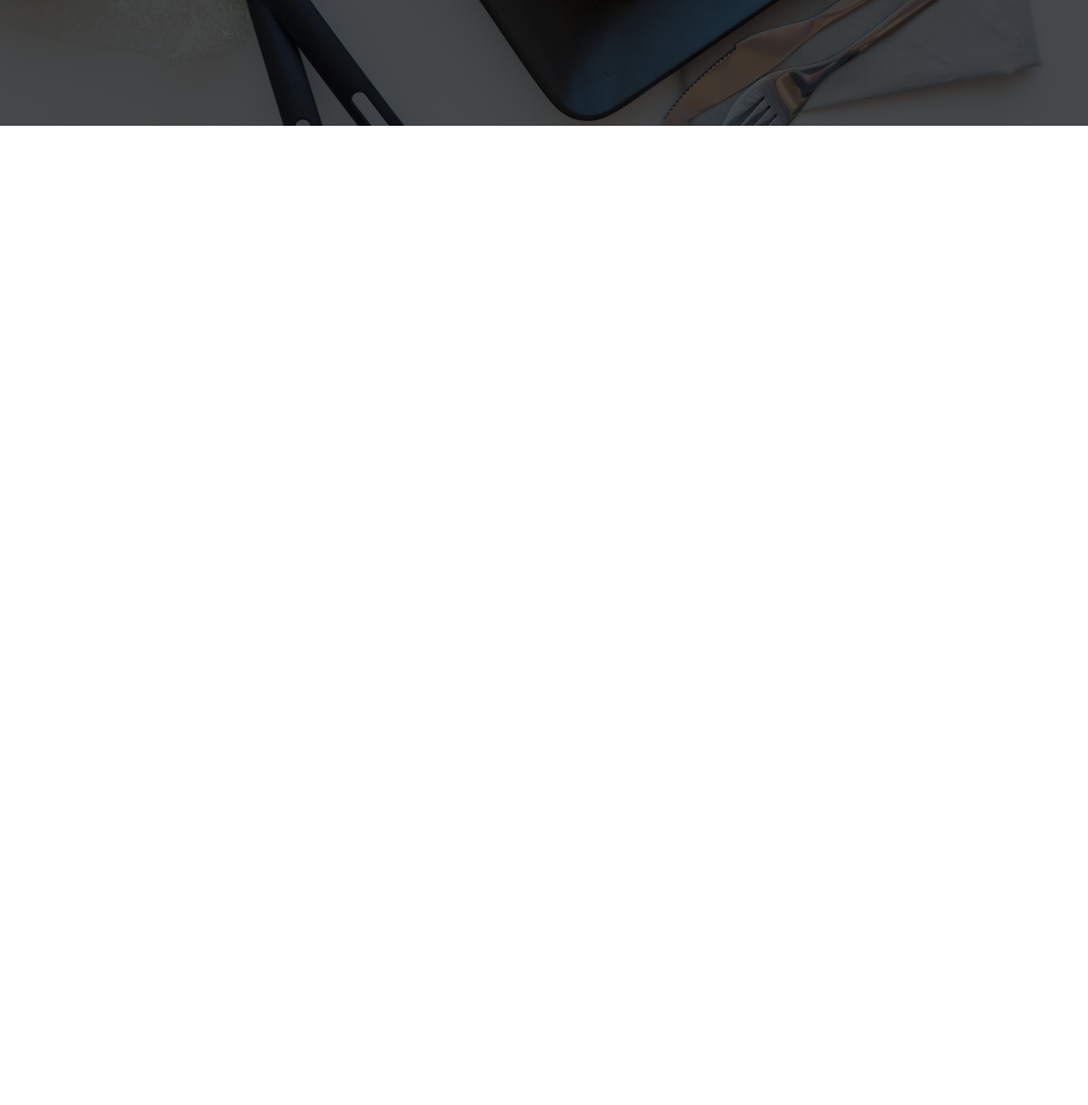
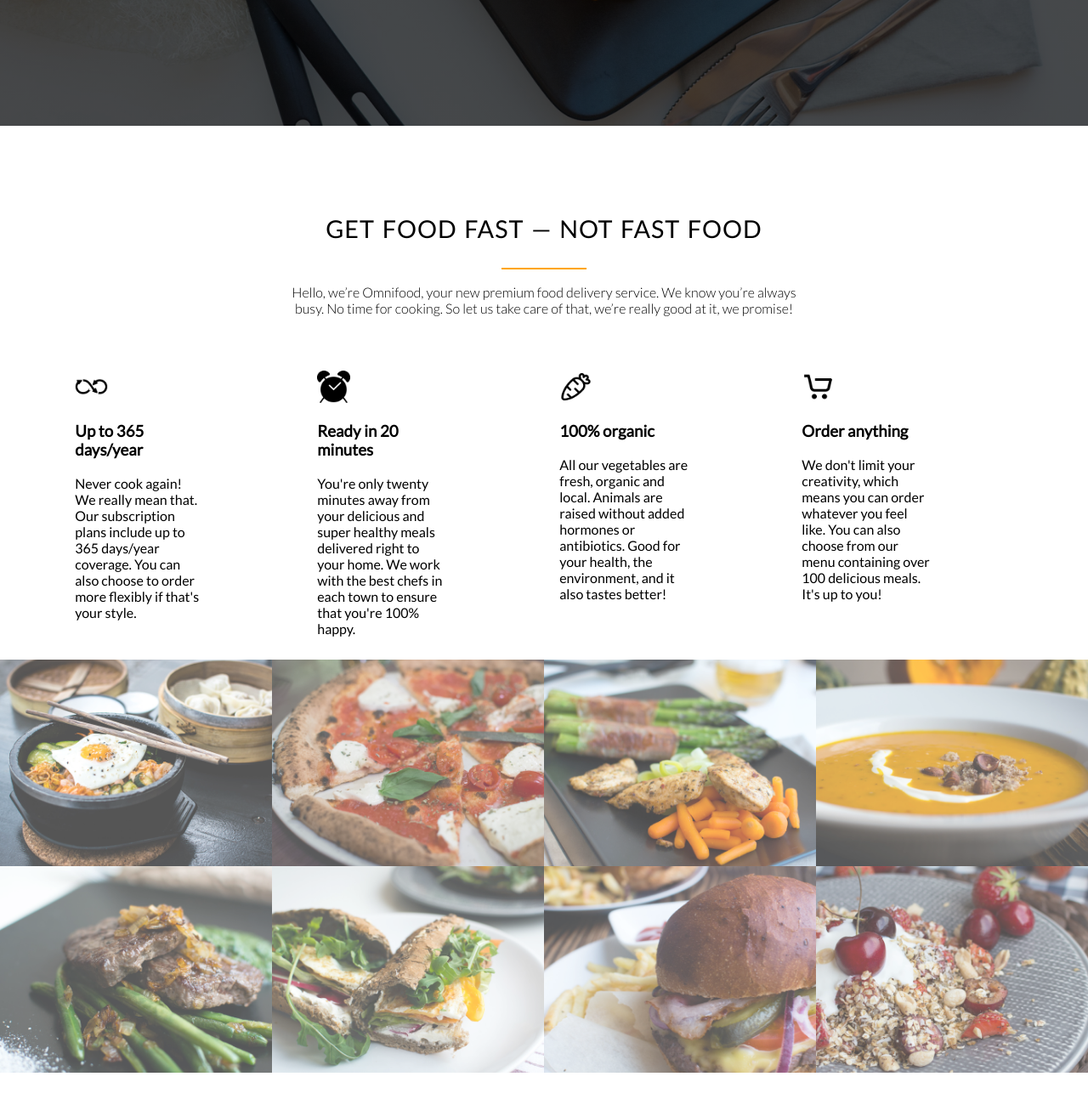
Before and after one commit to guienjoris/omnifood, a plain HTML site: page index.html in a window 1280 px wide. Shown: the part 662-1962 px from the top of the page at 85% size. Before the commit the page ends 810 px from the top, so only its background shows below. Drawn offline with Linux system fonts and the light colour scheme.

Commit message:
fini images

```diff
--- a/index.html
+++ b/index.html
@@ -12,19 +12,60 @@
         <img src="logo-white.png" alt="logo">
 
     <ul>
-        <li>foods delivery</li>
+        <li><a href="#block_un">foods delivery</a></li>
         <li>how it works</li>
         <li>our cities </li>
         <li>sign up</li>
     </ul></nav>
     </div>
-    <div class="header_box"><h1 class="header_text">Goodbye Junk food.<br>
+    <div class="header_box">
+        <h1 class="header_text">Goodbye Junk food.<br>
     Hello super healthy meals.</h1>
     <a href="#" class="button_hungry">I'm hungry</a>
     <a href="#" class="show">Show me more</a></div>
 
     </div>
     </header>
+    <section>
+    <div id="block_un">
+        <h2>Get food fast — not fast food</h2>
+        <div class="intersection"></div>
+        <p class=text_block_un>Hello, we’re Omnifood, your new premium food delivery service. We know you’re always <br>
+             busy. No time for cooking. So let us take care of that, we’re really good at it, we promise! </p>
+             <div class=box>
+        <div class="box_card">
+        <img src="./infini.png" alt="infini"><h3>Up to 365 days/year</h3><p>Never cook again! We really mean that. Our subscription plans include up to 365 days/year coverage. You can also choose to order more flexibly if that's your style. </p>
+        </div>
+        <div class="box_card">
+            <img src="./clock.png" alt="clock"><h3>Ready in 20 minutes</h3><p>You're only twenty minutes away from your delicious and super healthy meals delivered right to your home. We work with the best chefs in each town to ensure that you're 100% happy. </p>
+        </div>
+        <div class="box_card">
+            <img src="carrot.png" alt="carrot"><h3>100% organic</h3><p>All our vegetables are fresh, organic and local. Animals are raised without added hormones or antibiotics. Good for your health, the environment, and it also tastes better! </p>
+        </div>
+        <div class="box_card">
+            <img src="cart.png" alt="cart"><h3>Order anything</h3><p>We don't limit your creativity, which means you can order whatever you feel like. You can also choose from our menu containing over 100 delicious meals. It's up to you! </p>
+        </div>
+        </div>
+
+        <div class="box_photo">
+            <ul class="liste_photo">
+                <li><figure class="overflow"><img src="./1.jpg" alt="1"></figure></li>
+                <li><figure class="overflow"><img src="./2.jpg" alt="2"></figure></li>
+                <li><figure class="overflow"><img src="./3.jpg" alt="3"></figure></li>
+                <li><figure class="overflow"><img src="./4.jpg" alt="4"></figure></li>
+            </ul>
+            <ul class="liste_photo">
+                <li><figure class="overflow"><img src="./5.jpg" alt="5"></figure></li>
+                <li><figure class="overflow"><img src="./6.jpg" alt="6"></figure></li>
+                <li><figure class="overflow"><img src="./7.jpg" alt="7"></figure></li>
+                <li><figure class="overflow"><img src="./8.jpg" alt="8"></figure></li>
+            </ul>
+        </div>
+        </div>
+    </div>
+
+
+    </section>
 
 
 </body>
--- a/style.css
+++ b/style.css
@@ -1,6 +1,7 @@
 body{
    margin:0;
    font-family: 'Lato', 'ariel',sans-serif;
+   background-color:white;
 }
 
 header{
@@ -23,12 +24,41 @@ header{
     font-family: 'Lato', sans-serif;
 
 }
+header a{
+    text-decoration:none;
+    color:white;
+}
 nav{
     display:block;
     max-width:1140px;
     margin:0 auto;
 }
-ul{
+h2{
+    font-size: 180%;
+    word-spacing: 2px;
+    text-align: center;
+    margin-bottom: 30px;
+    letter-spacing: 1px;
+    text-transform: uppercase;
+    font-weight:normal;
+}
+.intersection{
+    width:100px;
+    height:2px;
+    background-color:orange;
+    left:50%;
+    transform: translate(-50%, -50%);
+    position:relative;
+}
+#block_un{
+    padding:80px 0;
+}
+.text_block_un{
+    text-align:center;
+    font-weight:350;
+    margin-bottom:30px;
+}
+header ul{
     display:inline-flex;
     float:right;
     justify-content: space-around;
@@ -39,13 +69,13 @@ ul{
     color:white;
 
 }
-li{
+header li{
     margin-left:40px;
     font-size:90%;
     color:white;
     padding:8px;
 }
-li:hover{
+header li:hover{
     border-bottom:3px solid orange;
 }
 
@@ -106,3 +136,64 @@ li:hover{
     background-color:orange;
     color:white;
 }
+.box{
+     width:1140px;
+     margin: 0 auto;
+     display:flex;
+}
+.box_card{
+    width:23.8%;
+    justify-content: center;
+
+    margin: 3% 10% 1% 1.6%;
+}
+.box_card img{
+    width:3vw;
+}
+.box_photo{
+    margin:0;
+    padding:0;
+    width:100%;
+
+}
+.liste_photo{
+    margin:0;
+    padding:0;
+    width:100%;
+    display:flex;
+
+
+}
+.overflow{
+    overflow:hidden;
+    width:100%;
+    color:black;
+    margin:0;
+    padding:0;
+    height:auto;
+    opacity:1;
+
+}
+
+.liste_photo img{
+
+    opacity: 0.7;
+    width: 100%;
+    height: auto;
+    -webkit-transform: scale(1.15);
+    -ms-transform: scale(1.15);
+    transform: scale(1.15);
+    -webkit-transition: opacity 0.5s, -webkit-transform 0.5s;
+    transition: opacity 0.5s, -webkit-transform 0.5s;
+    transition: transform 0.5s, opacity 0.5s;
+    transition: transform 0.5s, opacity 0.5s, -webkit-transform 0.5s;
+}
+.liste_photo img:hover{
+    opacity: 1;
+    -webkit-transform: scale(1.03);
+    -ms-transform: scale(1.03);
+    transform: scale(1.03);
+}
+li{
+    list-style:none;
+}
```
Also changed, not shown: 1.jpg (added), 2.jpg (added), 3.jpg (added), 4.jpg (added), 5.jpg (added), 6.jpg (added), 7.jpg (added), 8.jpg (added), carrot.png (added), cart.png (added), clock.png (added), infini.png (added).
